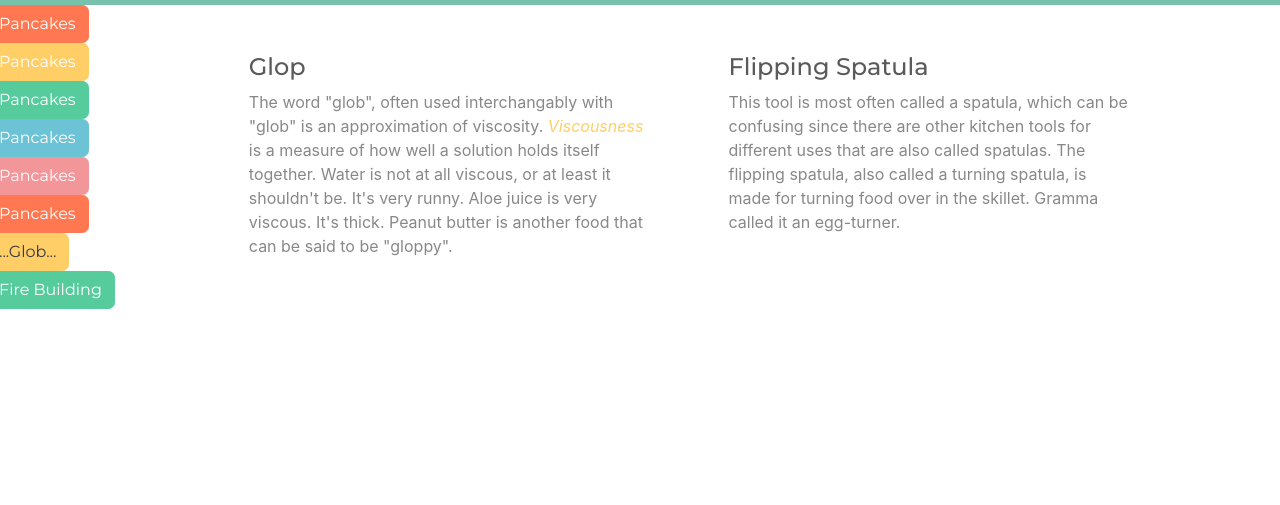
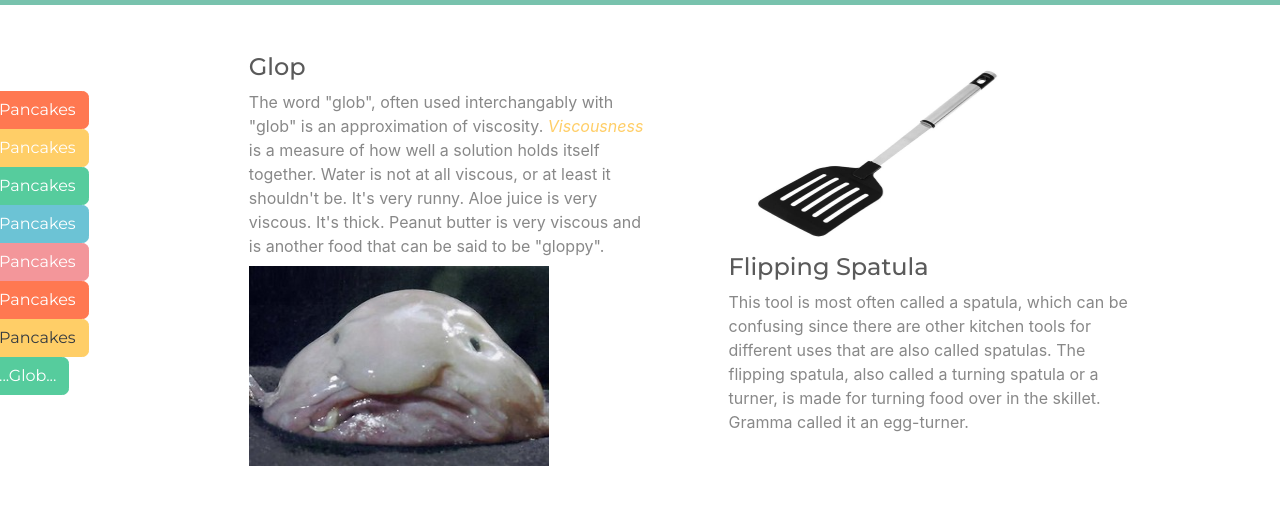
Before and after one commit to MackRoe/3pageCapstone, a plain HTML site: page howto.html in a window 1280 px wide. Shown: the part 51-556 px from the top of the page. Drawn offline with nearby package versions, Linux system fonts and the light colour scheme.

Commit message:
add images to howto.html & add tooltips

```diff
--- a/howto.html
+++ b/howto.html
@@ -60,8 +60,8 @@
                 <button type="button" class="btn btn-info">Pancakes</button>
                 <button type="button" class="btn btn-secondary">Pancakes</button>
                 <button type="button" class="btn btn-danger">Pancakes</button>
-                <button type="button" class="btn btn-warning text-dark">...Glob...</button>
-                <button type="button" class="btn btn-success">Fire Building</button>
+                <button type="button" class="btn btn-warning text-dark">Pancakes</button>
+                <button type="button" class="btn btn-success">...Glob...</button>
             </a>
         </div>
         <div class="col-md-4 pt-5 mr-5">
@@ -75,19 +75,29 @@
                 Water is not at all viscous, or at least it shouldn't be.
                 It's very runny.
                 Aloe juice is very viscous. It's thick. Peanut butter is
-                another food that can be said to be "gloppy".
+                very viscous and is
+                another food that can be said to be "gloppy".<br>
+                <a href="#" data-toggle="tooltip" data-placement="top"
+                title="Actually a deep sea fish. Not recommended as food.">
+                <img src="glop.jpg" height="200" width="300" class="mt-2">
+                </a>
         </div>
         <div class="col-md-4 pt-5">
+            <img src="Spatula-Turner.jpg" width="300" height="200">
             <h4 class="">Flipping Spatula</h4>
             <p>This tool is most often called a spatula, which can be
                 confusing since there are other kitchen tools for different
                 uses that are also called spatulas. The flipping spatula,
-                also called a turning spatula, is made for turning food
-                over in the skillet. Gramma called it an egg-turner.
+                also called a turning spatula or a turner, is made for turning
+                food over in the skillet. Gramma called it an egg-turner.
         </div>
     </div>
 </div>
 
-
+<script>
+$(document).ready(function(){
+  $('[data-toggle="tooltip"]').tooltip();
+});
+</script>
 </body>
 </html>
```
Also changed, not shown: index.html (+10 -3 lines), pancakes.html (+3 -1 lines), Spatula-Turner.jpg (added), glop.jpg (added).
